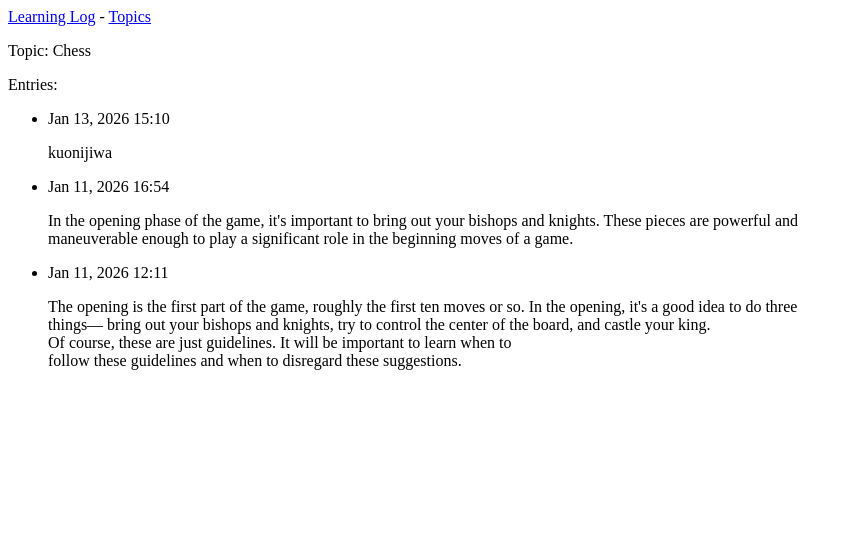
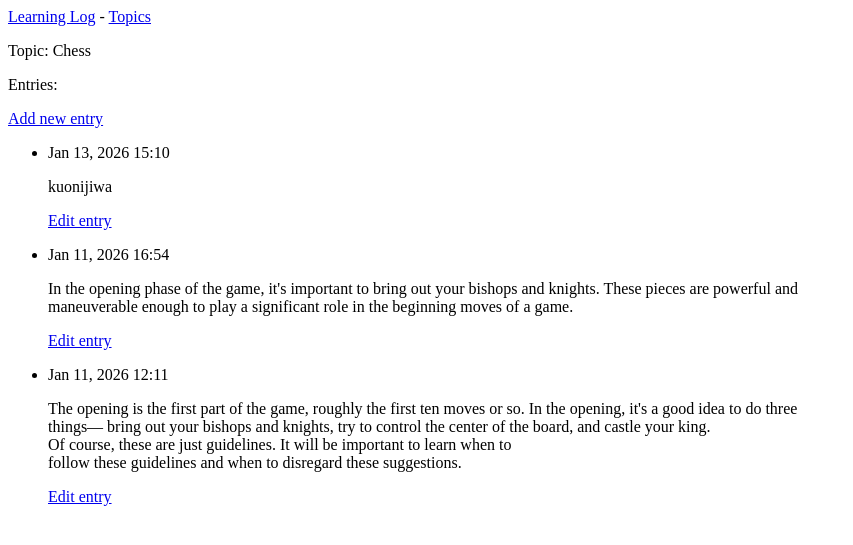
Before and after one commit to Nujoul1/Python_Study, a Django app: page /topics/1/ in a window 1280 px wide. Shown: the top 545 px of the page, without its empty margins (0-853 px from the left). Run offline with Django 5.2, Linux system fonts and the light colour scheme; data comes from the database, SQL or seed files in the repository; both versions use the stored data as it was after the commit.

Commit message:
添加新建topic, entry, edit entry页面

```diff
--- a/learning_log/learning_logs/templates/learning_logs/topic.html
+++ b/learning_log/learning_logs/templates/learning_logs/topic.html
@@ -2,14 +2,21 @@
 
 {% block content %}
 
-  <p>Topic: {{ topic.text }}</p>
+  <p>Topic: {{ topic }}</p>
 
   <p>Entries:</p>
+  <p>
+    <a href="{% url 'learning_logs:new_entry' topic.id %}">Add new entry</a>
+  </p>
+
   <ul>
     {% for entry in entries %}
       <li>
         <p>{{ entry.date_added|date:'M d, Y H:i' }}</p>
         <p>{{ entry.text|linebreaks }}</p>
+        <p>
+          <a href="{% url 'learning_logs:edit_entry' entry.id %}">Edit entry</a>
+        </p>
       </li>
     {% empty %}
       <li>There are no entries for this topic yet.</li>
--- a/learning_log/learning_logs/templates/learning_logs/topics.html
+++ b/learning_log/learning_logs/templates/learning_logs/topics.html
@@ -1,6 +1,8 @@
 {% extends 'learning_logs/base.html' %}
 
 {% block content %}
+  <p>Topics</p>
+
   <ul>
     {% for topic in topics %}
       <li>
@@ -10,4 +12,7 @@
       <li>No topics have been added yet.</li>
     {% endfor %}
   </ul>
+
+  <a href="{% url 'learning_logs:new_topic' %}">Add a new topic</a>
+
 {% endblock content %}
--- a/learning_log/learning_logs/urls.py
+++ b/learning_log/learning_logs/urls.py
@@ -12,4 +12,10 @@ urlpatterns = [
     path('topics/', views.topics, name='topics'),
     # 显示特定Topic的页面
     path('topics/<int:topic_id>/', views.topic, name='topic'),
+    # 用于添加新Topic的页面
+    path('new_topic/', views.new_topic, name='new_topic'),
+    # 用于添加新的Entry的页面
+    path('new_entry/<int:topic_id>/', views.new_entry, name='new_entry'),
+    # 用于编辑已有Entry的页面
+    path('edit_entry/<int:entry_id>/', views.edit_entry, name='edit_entry'),
 ]
--- a/learning_log/learning_logs/views.py
+++ b/learning_log/learning_logs/views.py
@@ -1,6 +1,7 @@
-from django.shortcuts import render
+from django.shortcuts import render, redirect
 
-from .models import Topic
+from .models import Topic, Entry
+from .forms import TopicForm, EntryForm
 
 # Create your views here.
 
@@ -20,3 +21,57 @@ def topic(request, topic_id):
     entries = topic.entry_set.order_by('-date_added')
     context = {'topic': topic, 'entries':entries}
     return render(request, 'learning_logs/topic.html', context)
+
+def new_topic(request):
+    """添加新主题"""
+    if request.method != 'POST':
+        # 未提交数据: 创建一个新表单
+        form = TopicForm()
+    else:
+        # POST 提交的数据: 对数据进行处理
+        form = TopicForm(data=request.POST)
+        if form.is_valid():
+            form.save()
+            return redirect('learning_logs:topics')
+
+    # 显示空表单或指出表单数据无效
+    context = {'form': form}
+    return render(request, 'learning_logs/new_topic.html', context)
+
+def new_entry(request, topic_id):
+    """添加特定topic的entry"""
+    topic = Topic.objects.get(id=topic_id)
+
+    if request.method != 'POST':
+        # 未提交数据: 创建一个空表单
+        form = EntryForm()
+    else:
+        # POST提交的数据: 存储到对应的Topic下
+        form = EntryForm(data=request.POST)
+        if form.is_valid():
+            new_entry = form.save(commit=False)
+            new_entry.topic = topic
+            new_entry.save()
+            return redirect("learning_logs:topic", topic_id=topic_id)
+
+    # 显示空表单或指出表单数据无效\
+    context = {'topic': topic, 'form': form}
+    return render(request, 'learning_logs/new_entry.html', context)
+
+def edit_entry(request, entry_id):
+    """编辑已有的entry"""
+    entry = Entry.objects.get(id=entry_id)
+    topic = entry.topic
+
+    if request.method != 'POST':
+        # 点击编辑请求: 直接依据已有entry显示页面
+        form = EntryForm(instance=entry)
+    else:
+        # 点击保存: 保存后跳转到对应topic页面
+        form = EntryForm(instance=entry, data=request.POST)
+        if form.is_valid():
+            form.save()
+            return redirect('learning_logs:topic', topic_id=topic.id)
+
+    context = {'entry': entry, 'topic': topic, 'form': form}
+    return render(request, 'learning_logs/edit_entry.html', context)
```
Also changed, not shown: learning_log/learning_logs/forms.py (added, +16 -0 lines), learning_log/learning_logs/templates/learning_logs/edit_entry.html (added, +15 -0 lines), learning_log/learning_logs/templates/learning_logs/new_entry.html (added, +15 -0 lines), learning_log/learning_logs/templates/learning_logs/new_topic.html (added, +13 -0 lines), learning_log/db.sqlite3.
